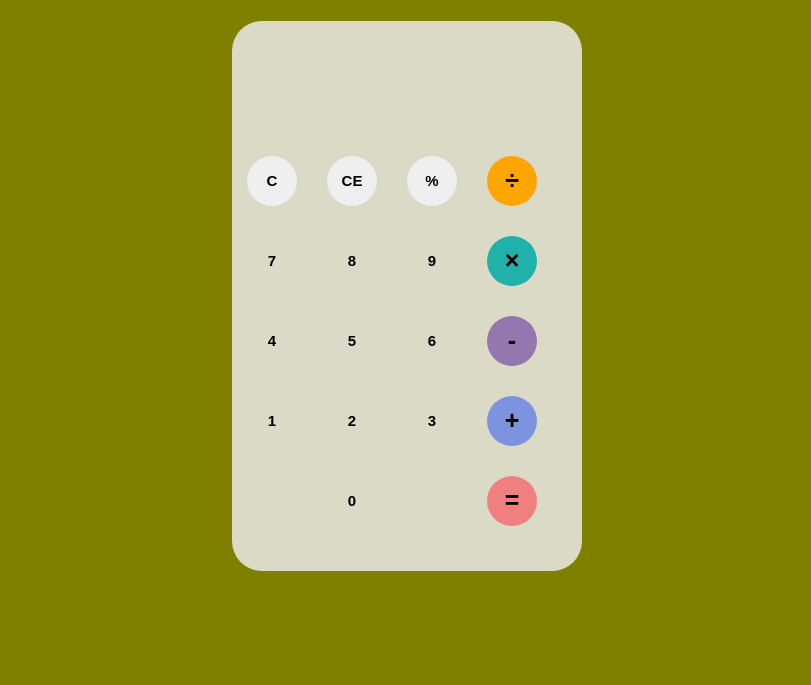
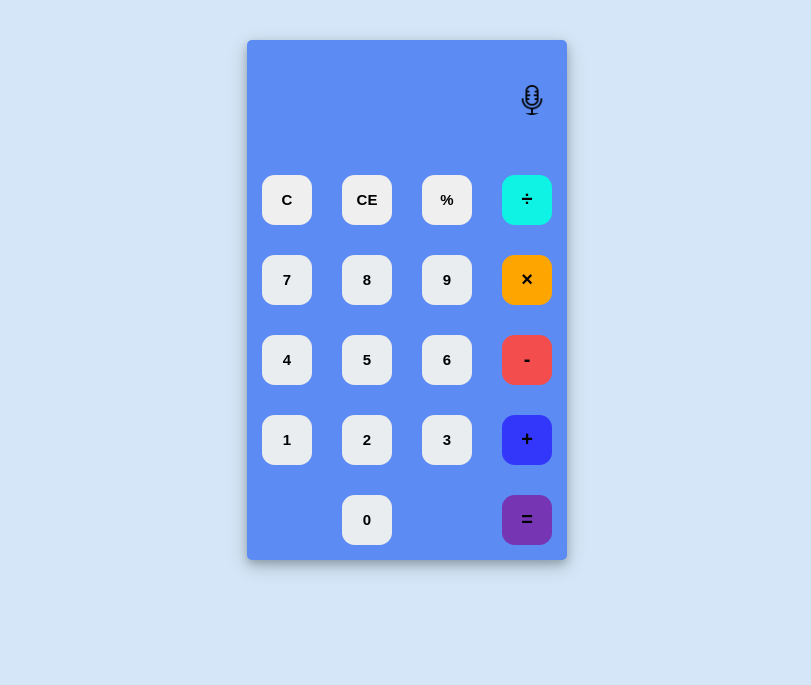
Before and after one commit to 119kanika/Calculator, a plain HTML site: page index.html in a window 1280 px wide. Shown: the part 115-800 px from the top of the page, without its empty margins (233-1044 px from the left). Drawn offline with nearby package versions, Linux system fonts and the light colour scheme.

Commit message:
Update style.css

```diff
--- a/style.css
+++ b/style.css
@@ -1,49 +1,45 @@
                                         body{
-    background: olive;
+                                            font-family: 'Open Sans',sans-serif;
+                                            background-color: rgb(212, 230, 247);
                                         }
-
-.container{
+                                        #container{
                                             /* width: 1000px; */
                                             /* height: 550px; */
-    /* background-color: rgb(207, 207, 174); */
-    margin: 5% auto;
+                                            /* background-image: linear-gradient(rgba(0,0,0,0.3),rgba(0,0,0,0.3)), url(bgImg.jpg); */
+                                            margin: 50px auto;
                                         }
                                         #calculator{
-    width: 350px;
-    height: 550px;
-    background-color: rgb(218, 218, 199);
+                                            width: 320px;
+                                            height: 520px;
+                                            background-color: #5c8cf3;
                                             margin: 0 auto;
+                                            top: 20px;
                                             position: relative;
-    top: 20px;
-    border-radius: 30px;
+                                            border-radius: 5px;
+                                            box-shadow: 0 4px 8px 0 rgba(0, 0, 0, 0.2), 0 6px 20px 0 rgba(0, 0, 0, 0.19);
                                         }
-
                                         #result{
                                             height: 120px;
                                         }
-
                                         #history{
                                             text-align: right;
                                             height: 20px;
                                             margin: 0 20px;
                                             padding-top: 20px;
-    font-size: 20px;
-    color: grey;
+                                            font-size: 15px;
+                                            color: #919191;
                                         }
-
                                         #output{
                                             text-align: right;
                                             height: 60px;
                                             margin: 10px 20px;
                                             font-size: 30px;
                                         }
-
                                         #output-text{
                                             width: 250px;
                                             height: 120px;
                                             float: left;
                                         }
-
                                         #microphone{
                                             height: 30px;
                                             width: 30px;
@@ -51,92 +47,95 @@ body{
                                             background-image: url(microphone.jpg);
                                             background-size: 100% 100%;
                                             border-radius: 50%;
-    margin-right: 55px;
-    margin-top: -60px;
-    animation: microphone-animation 1.5s infinite;
+                                            margin: 20px;
+                                            margin-top: 45px;
                                         }
                                         .record{
                                             animation: microphone-animation 1.5s infinite;
                                         }
-
-@keyframes microphone-animation{
+                                        @Keyframes microphone-animation{
                                             0%{
                                                 transform: scale(0.9);
                                             }
                                             70%{
                                                 transform: scale(1);
-        box-shadow: 0 0 0 10px rgba(0,148, 255, 0.4);
+                                                box-shadow: 0 0 0 10px rgba(0,148,255,0.4);
+
                                             }
                                             100%{
                                                 transform: scale(0.9);
-        box-shadow: 0 0 0 0 rgba(0,148, 255, 0);
+                                                box-shadow: 0 0 0 0 rgba(0,148,255,0);
                                             }
                                         }
-
                                         .tooltip{
                                             width: 200px;
-    font-size: 10px;
+                                            font-size: 9px;
                                             position: absolute;
-    background-color: rgb(167, 164, 164);
-    color: black;
+                                            background-color: #dddddd;
+                                            color: #636363;
                                             padding: 10px;
-    top: 55px;
-    transform: translateX(300px);
+                                            top: 45px;
+                                            transform: translateX(50px);
                                             border-radius: 5px;
                                             visibility: hidden;
                                         }
-.tooltip:before{
+                                        .tooltip::before{
                                             content: '';
                                             position: absolute;
-    border-width: 15px;
+                                            border-width: 5px;
                                             border-style: solid;
-    border-color: transparent rgb(167, 164, 164) transparent transparent;
+                                            border-color:transparent #dddddd transparent transparent;
                                             left: 0;
-    margin-left: -25px;
+                                            margin-left: -10px;
                                         }
                                         #output-microphone:hover .tooltip{
                                             visibility: visible;
                                         }
-
                                         #keyboard{
                                             height: 400px;
                                         }
-
                                         .operator, .number, .empty{
                                             width: 50px;
                                             height: 50px;
                                             margin: 15px;
                                             float: left;
-    border-radius: 50%;
+                                            border-radius: 25%;
                                             border-width: 0;
                                             font-weight: bold;
                                             font-size: 15px;
+                                        }
+                                        .number{
+                                            background-color: #eaedef;
+                                        }
+                                        .empty{
+                                            background-color: #5c8cf3;
+                                        }
+                                        .number, .operator{
                                             cursor: pointer;
                                         }
-.number, .empty{
-    background-color: rgb(218, 218, 199);
+                                        .operator:active, .number:active{
+                                            font-size: 13px;
                                         }
-.operator:active, .number:active{
-    font-size: 25px;
+                                        .operator:focus, .number:focus, .empty:focus{
+                                            outline: 0;
                                         }
-
                                         button:nth-child(4){
-    font-size: 25px;
+                                            font-size: 20px;
+                                            background-color: #0ef3e4;
+                                        }
+                                        button:nth-child(8){
+                                            font-size: 20px;
                                             background-color: #ffa500;
                                         }
-button:nth-child(8){
-    font-size: 25px;
-    background-color: #20b2aa;
-}
                                         button:nth-child(12){
-    font-size: 25px;
-    background-color: #9477af;
+                                            font-size: 20px;
+                                            background-color: #f34d4d;
                                         }
                                         button:nth-child(16){
-    font-size: 25px;
-    background-color: #7d93e0;
+                                            font-size: 20px;
+                                            background-color: #3337fa;
                                         }
                                         button:nth-child(20){
-    font-size: 25px;
-    background-color: #f08080;
+                                            font-size: 20px;
+                                            background-color: #7635b3;
                                         }
```
Lines whose indentation alone changed are shown as unchanged.
